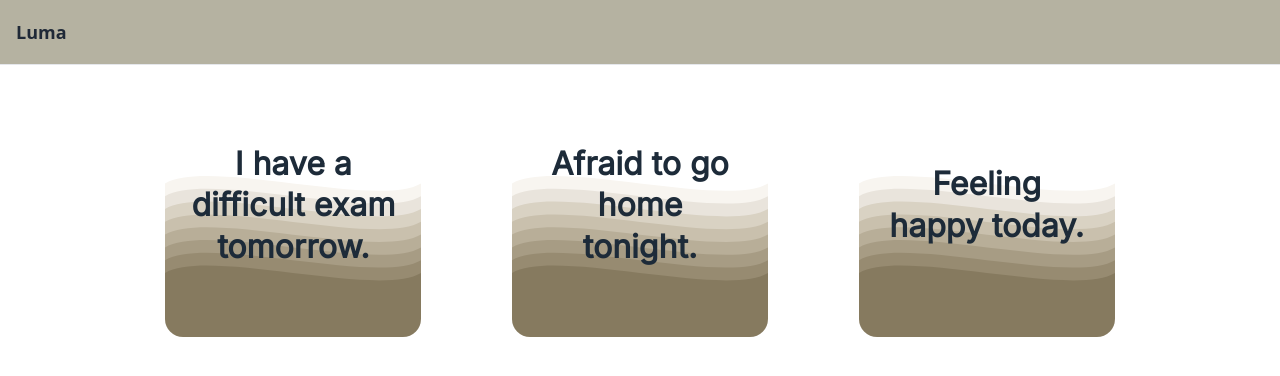
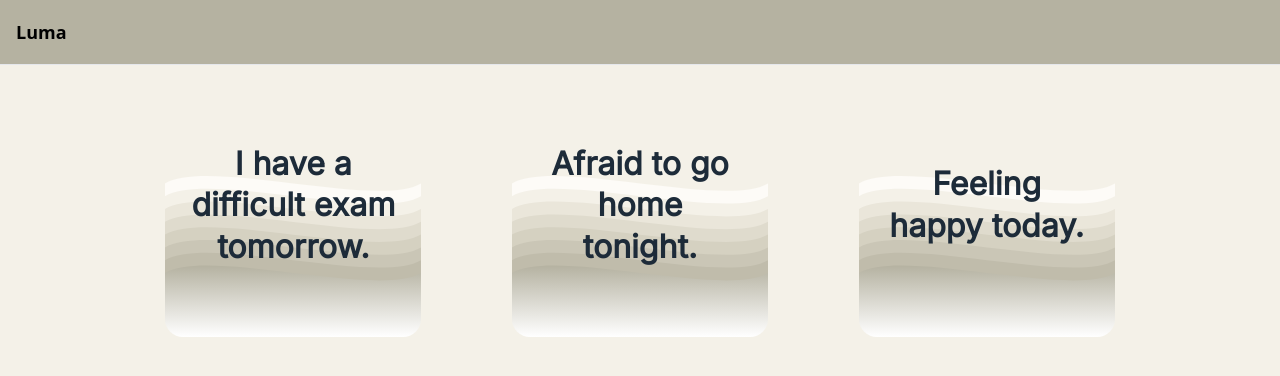
Before and after one commit to thiwi/luma, a React (Vite) app in the folder frontend/: page / in a window 1280 px wide. Shown: the top 376 px of the page. Built offline with nearby package versions, Linux system fonts and the light colour scheme; no server answers.

Commit message:
Update background colors and card asset

```diff
--- a/frontend/index.html
+++ b/frontend/index.html
@@ -9,7 +9,7 @@
     <link href="https://fonts.googleapis.com/css2?family=Inter&display=swap" rel="stylesheet" />
     <title>Luma PWA</title>
   </head>
-  <body class="bg-dawnSand dark:bg-nightBlue text-black dark:text-white">
+  <body class="bg-dawnSand-400 dark:bg-nightBlue-400 text-black dark:text-white">
     <div id="root"></div>
     <script type="module" src="/src/main.tsx"></script>
   </body>
--- a/frontend/src/App.tsx
+++ b/frontend/src/App.tsx
@@ -11,7 +11,7 @@ export default function App() {
   }, [initSession]);
 
   return (
-    <div className="min-h-screen bg-white text-gray-800">
+    <div className="min-h-screen">
       <Header />
       <Outlet />
     </div>
```
Also changed, not shown: frontend/public/luma_waves_gray_sand.svg.
